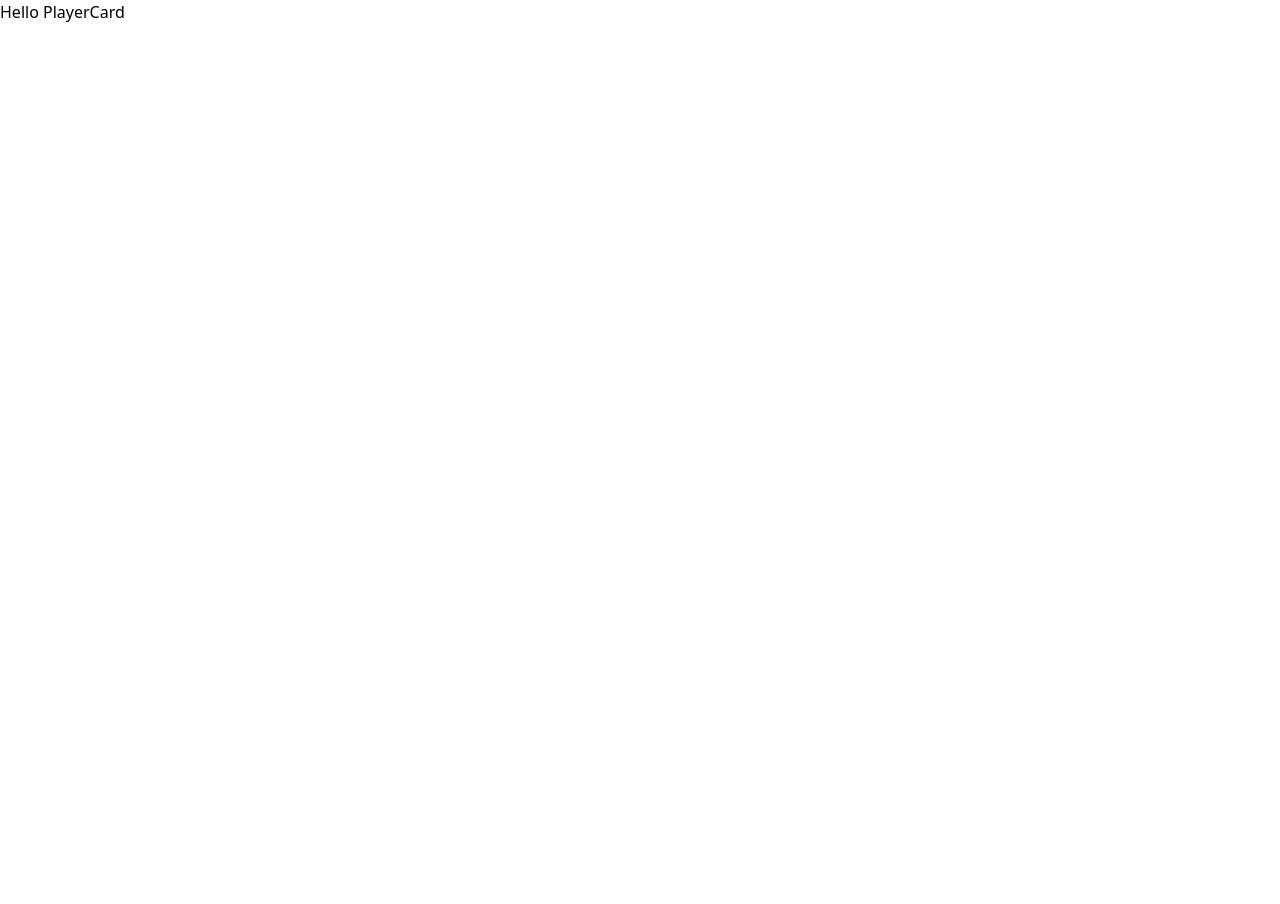
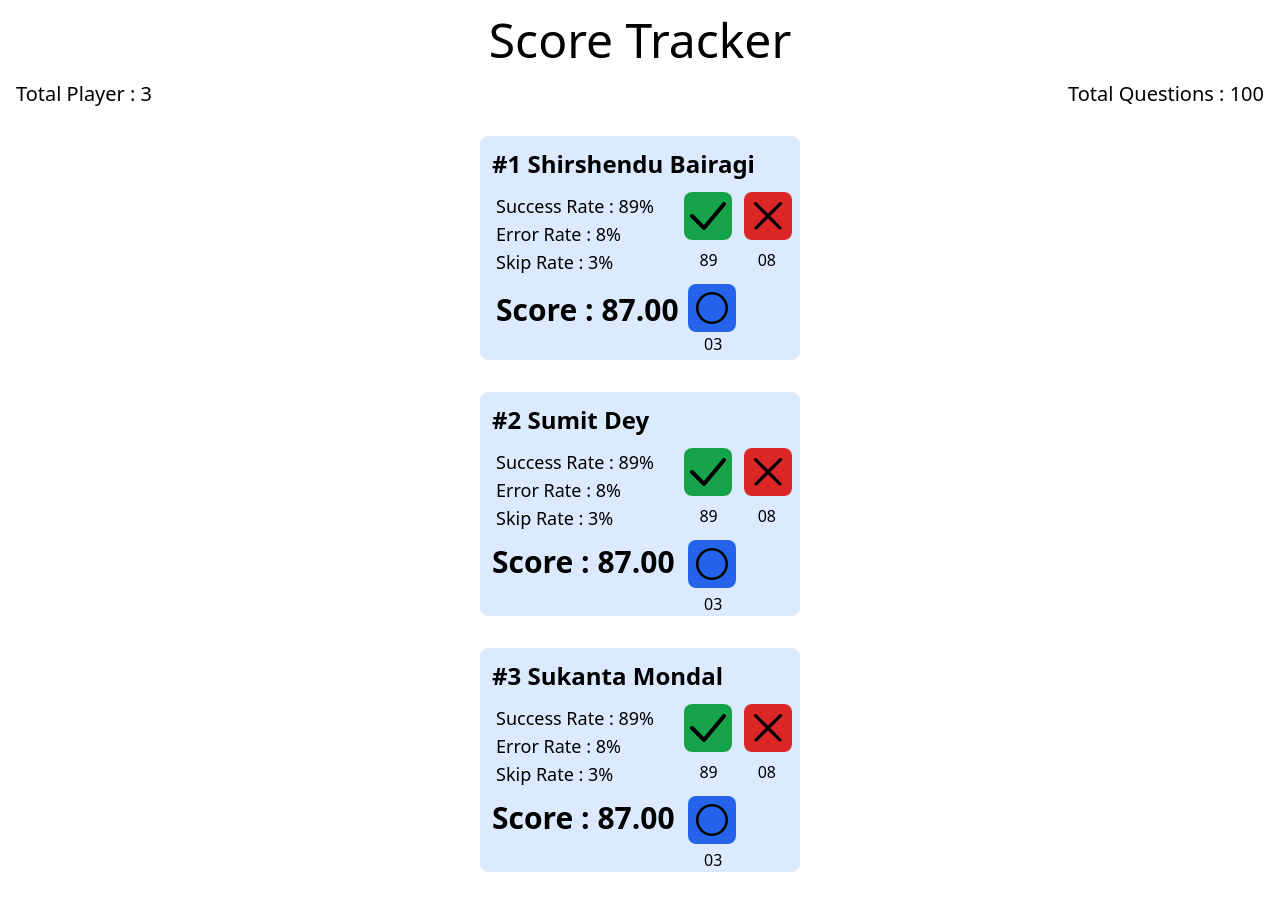
Before and after one commit to esconer/score-tracker-vue, a Vue app: page / in a window 1280 px wide. Before the commit the page ends 800 px from the top, so only its background shows below. Built offline with nearby package versions, Linux system fonts and the light colour scheme.

Commit message:
PlayerCard

```diff
--- a/src/components/PlayerCard.vue
+++ b/src/components/PlayerCard.vue
@@ -8,5 +8,54 @@ import Dots from '@/assets/icons/sots.svg';
 <template>
 	<!-- NOTE: use the imported Circle, Cross etc int the :src of a image tag -->
 	<!-- <img :src="Circle" alt="circle" /> -->
-	Hello PlayerCard
+	<!-- Hello PlayerCard -->
+		<header class="text-5xl p-4 mx-4 justify-center flex w-auto  "> Score Tracker </header>
+		<h4 class="flex pl-4 float-left text-xl w-auto ">Total Player : 3</h4>
+		<h4 class="text-xl  float-right flex mb-2 pr-4">Total Questions : 100</h4>
+
+	<section class="absolute w-screen items-center justify-center mt-14 grid">
+
+		<span class="w-80   bg-blue-100 h-56  ml-8 rounded-lg ">
+			<h1 class="text-2xl m-3 font-semibold">#1 Shirshendu Bairagi</h1>
+				<img class="float-right mr-2 bg-red-600 rounded-lg" :src="Cross" alt="Cross" />
+				<img class="float-right mr-3 bg-green-600 rounded-lg" :src="Right" alt="Right" />
+			<h3 class="text-lg ml-4">Success Rate : 89% </h3>
+			<h3 class="text-lg ml-4">Error Rate : 8%</h3>
+				<p class="float-right  mr-6">08</p>
+				<p class="float-right  mr-10">89</p>
+			<h3 class="text-lg ml-4">Skip Rate : 3%</h3>
+				<img class="float-right mr-16 mt-2 bg-blue-600 rounded-lg" :src="Circle" alt="circle" />
+			<h1 class="text-3xl ml-4 mt-4 font-semibold">Score : 87.00</h1>
+				<p class="  ml-56">03</p>
+	</span>
+
+	<span class="w-80 bg-blue-100 h-56 m-8  rounded-lg ">
+			<h1 class="text-2xl m-3 font-semibold">#2 Sumit Dey</h1>
+				<img class="float-right mr-2 bg-red-600 rounded-lg" :src="Cross" alt="Cross" />
+				<img class="float-right mr-3 bg-green-600 rounded-lg" :src="Right" alt="Right" />
+			<h3 class="text-lg ml-4">Success Rate : 89% </h3>
+			<h3 class="text-lg ml-4">Error Rate : 8%</h3>
+			<p class="float-right  mr-6">08</p>
+				<p class="float-right  mr-10">89</p>
+			<h3 class="text-lg ml-4">Skip Rate : 3%</h3>
+				<img class="float-right mr-16 mt-2 bg-blue-600 rounded-lg" :src="Circle" alt="circle" />
+			<h1 class="text-3xl m-3 font-semibold">Score : 87.00</h1>
+				<p class="  ml-56">03</p>
+
+	</span>
+
+	<span class="w-80 bg-blue-100 h-56 m-8 mt-0 rounded-lg ">
+			<h1 class="text-2xl m-3 font-semibold">#3 Sukanta Mondal</h1>
+				<img class="float-right mr-2 bg-red-600 rounded-lg" :src="Cross" alt="Cross" />
+				<img class="float-right mr-3 bg-green-600 rounded-lg" :src="Right" alt="Right" />
+			<h3 class="text-lg ml-4">Success Rate : 89% </h3>
+			<h3 class="text-lg ml-4">Error Rate : 8%</h3>
+			<p class="float-right  mr-6">08</p>
+				<p class="float-right  mr-10">89</p>
+			<h3 class="text-lg ml-4">Skip Rate : 3%</h3>
+				<img class="float-right mr-16 mt-2 bg-blue-600 rounded-lg" :src="Circle" alt="circle" />
+			<h1 class="text-3xl m-3 font-semibold">Score : 87.00</h1>
+				<p class="  ml-56">03</p>
+	</span>
+	</section>
 </template>
```
